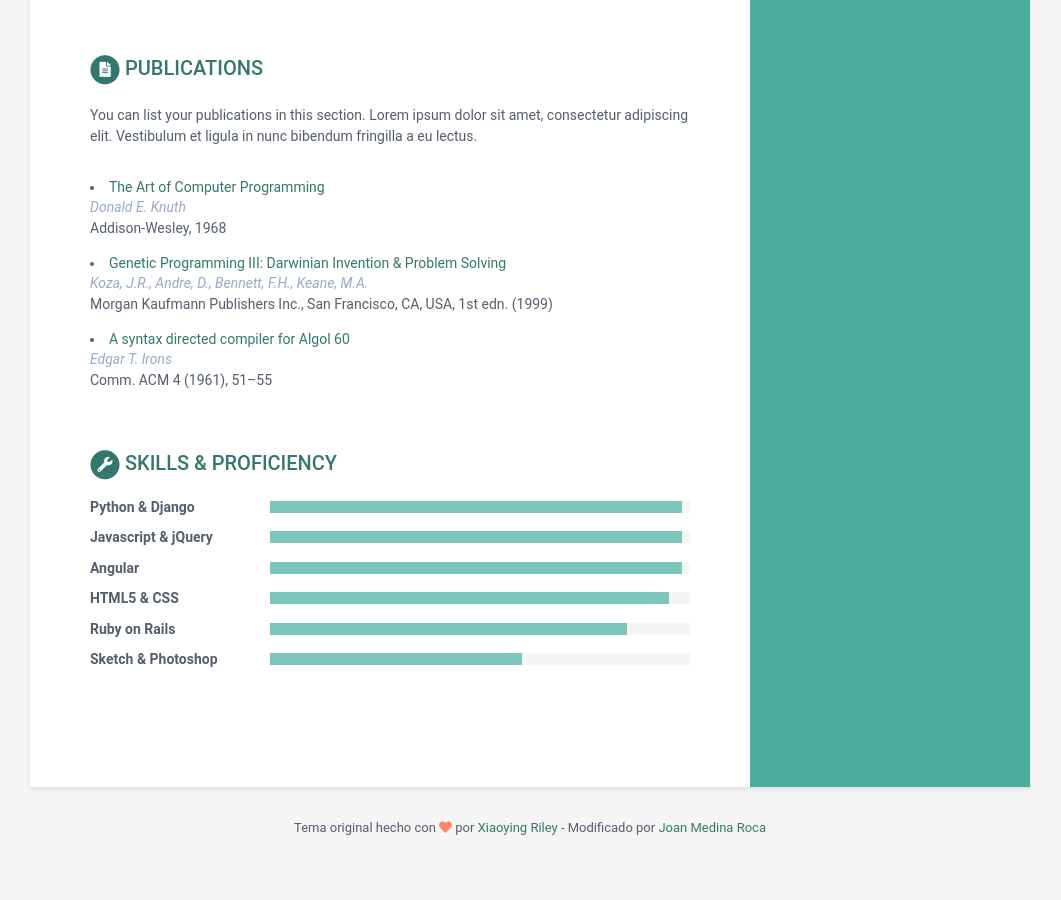
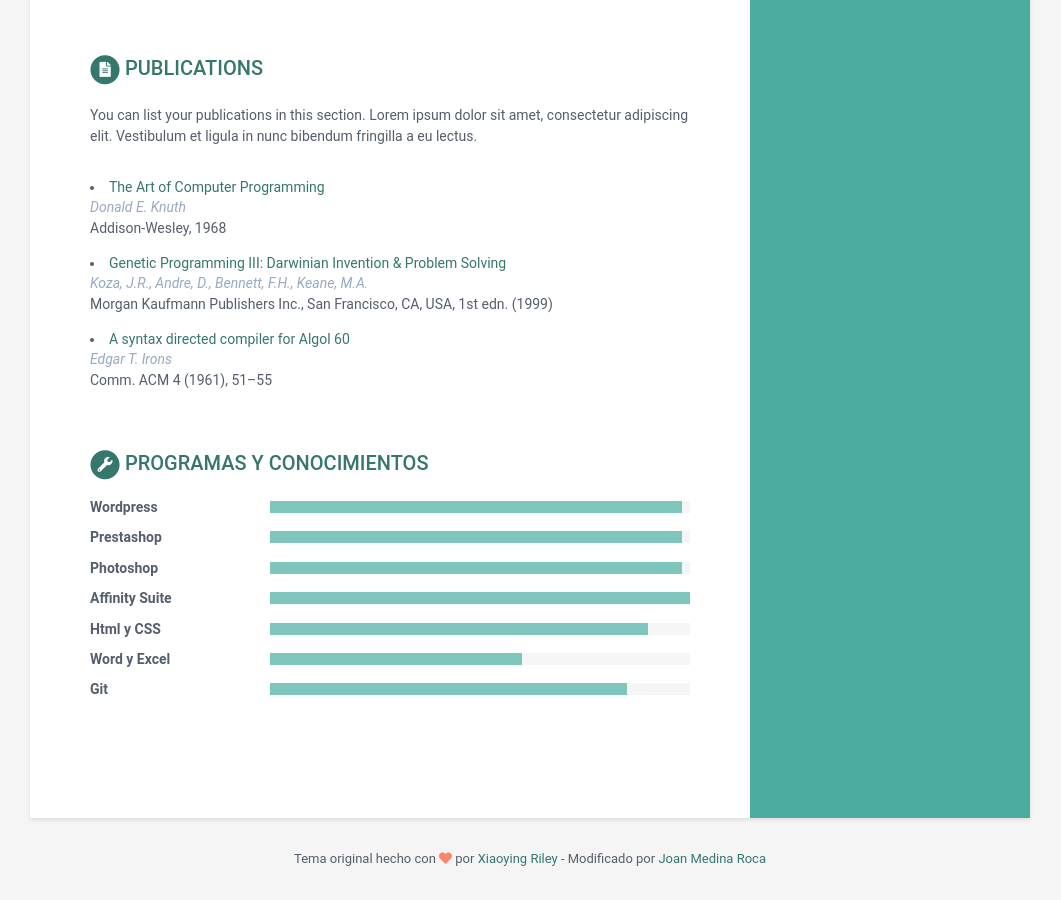
Before and after one commit to joan-medina-roca/cv.joanmedinaroca.com, a Jekyll site: the page built from index.html, in a window 1280 px wide and 900 px high, scrolled down 1469 px. Shown: the whole window, without its empty margins (110-1171 px from the left). Built offline with Jekyll 4.4.1, drawn with Linux system fonts in a browser that asks for light colours; before the commit the page ends 2338 px from its top, so only the background shows below that.

Commit message:
Skills and programs

```diff
--- a/_data/data.yml
+++ b/_data/data.yml
@@ -185,26 +185,29 @@ publications:
       conference: "Comm. ACM 4 (1961), 51–55"
 
 skills:
-  title: Skills &amp; Proficiency
+  title: Programas y Conocimientos
 
   toolset:
-    - name: Python & Django
+    - name: Wordpress
       level: 98%
 
-    - name: Javascript & jQuery
+    - name: Prestashop
       level: 98%
 
-    - name: Angular
+    - name: Photoshop
       level: 98%
 
-    - name: HTML5 & CSS
-      level: 95%
+    - name: Affinity Suite
+      level: 100%
 
-    - name: Ruby on Rails
+    - name: Html y CSS
+      level: 90%
+
+    - name: Word y Excel
+      level: 60%
+
+    - name: Git
       level: 85%
-
-    - name: Sketch & Photoshop
-      level: 60%
 
 footer: >
   Tema original hecho con <i class="fas fa-heart"></i> por <a href="http://themes.3rdwavemedia.com" target="_blank" rel="nofollow">Xiaoying Riley</a> - Modificado por <a href="https://www.joanmedinaroca.com/" target="_blank">Joan Medina Roca</a>
```
